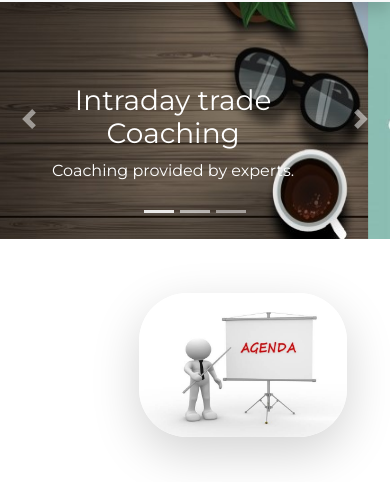
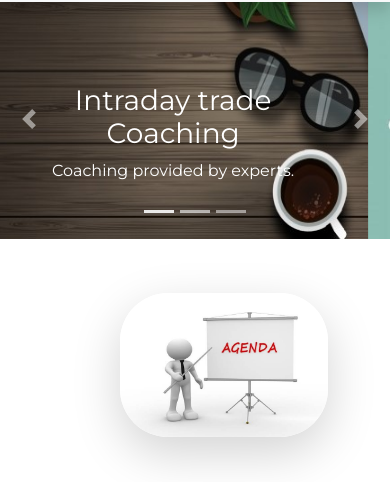
Before and after one commit to Chethan-77/wd-analyst, a plain HTML site: page index.html in a window 390 px wide. Shown: the part 81-563 px from the top of the page. Drawn offline with nearby package versions, Linux system fonts and the light colour scheme.

Commit message:
Update trade-css.css

```diff
--- a/trade-css.css
+++ b/trade-css.css
@@ -165,7 +165,7 @@
      .home-image {
          width: 13rem;
          height: 9rem;
-         margin: 0rem 0rem 0rem 6.7rem;
+         margin: 0rem 0rem 0rem 5.5rem;
      }
      .little {
          width: 100% !important;
```
